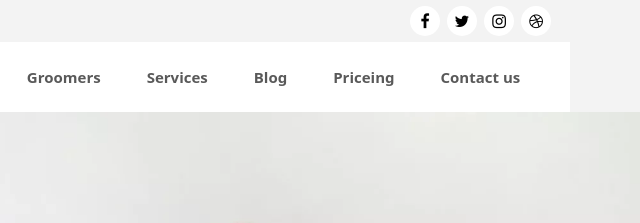
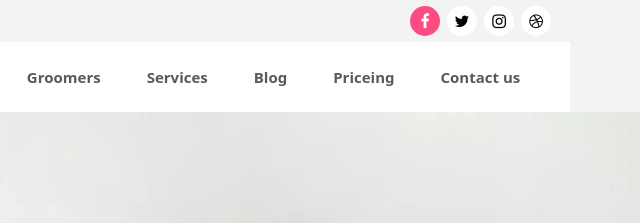
Before and after one commit to basharat700/minihackthon, a plain HTML site: page index.html in a window 1280 px wide. In both pictures the pointer is over the link 1065 px from the left and 21 px from the top of the page. Shown: the top 223 px of the page, 640-1280 px from the left. Drawn offline with Linux system fonts and the light colour scheme.

Commit message:
Add files via upload

```diff
--- a/style.css
+++ b/style.css
@@ -47,6 +47,10 @@ a{
     margin-right: 7px;
     border-radius: 50%;
 }
+.social-icon a:hover{
+    background-color: #fd4c82;
+    color: #fff;
+}
 .header{
     background-color: #fff;
     height: 70px;
```
